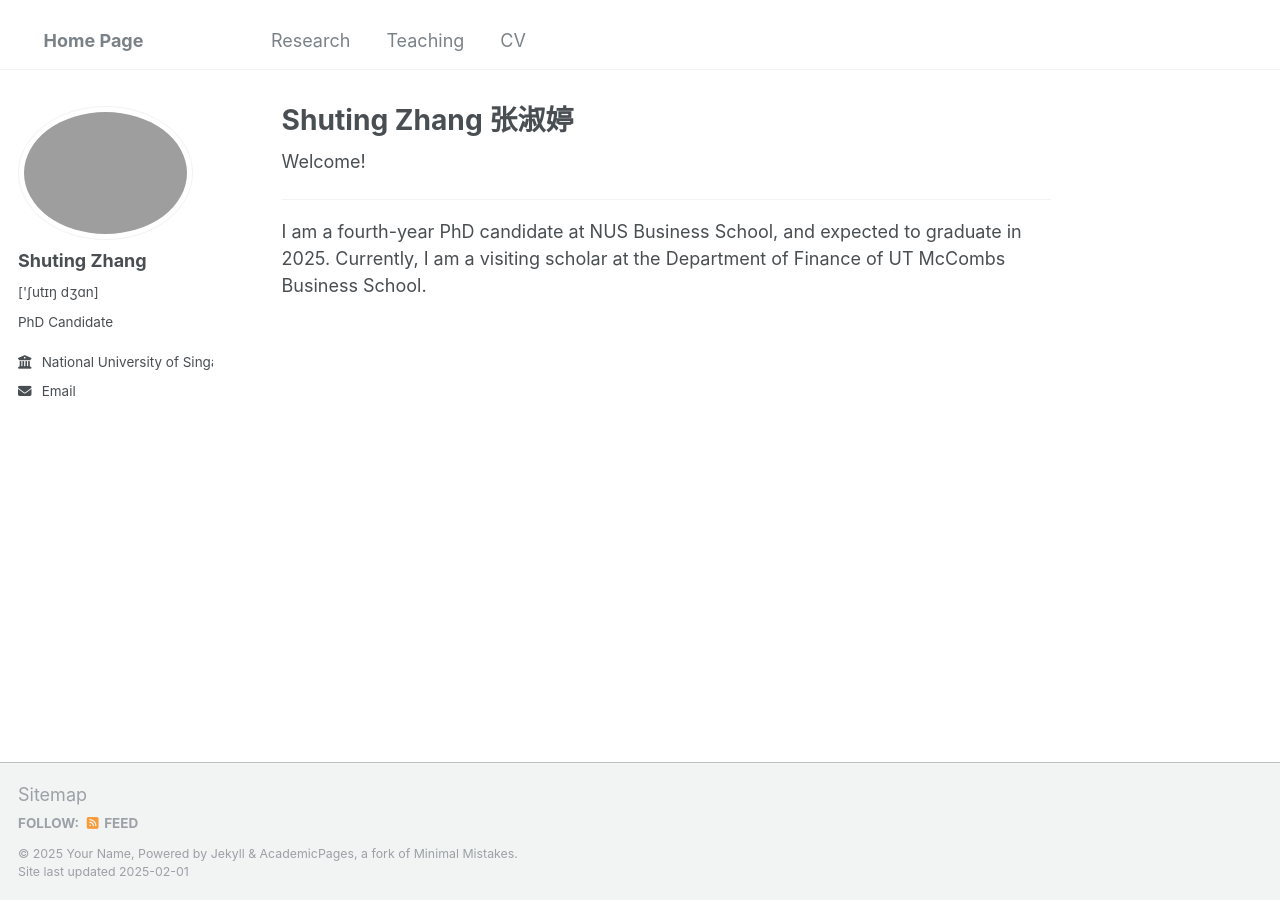
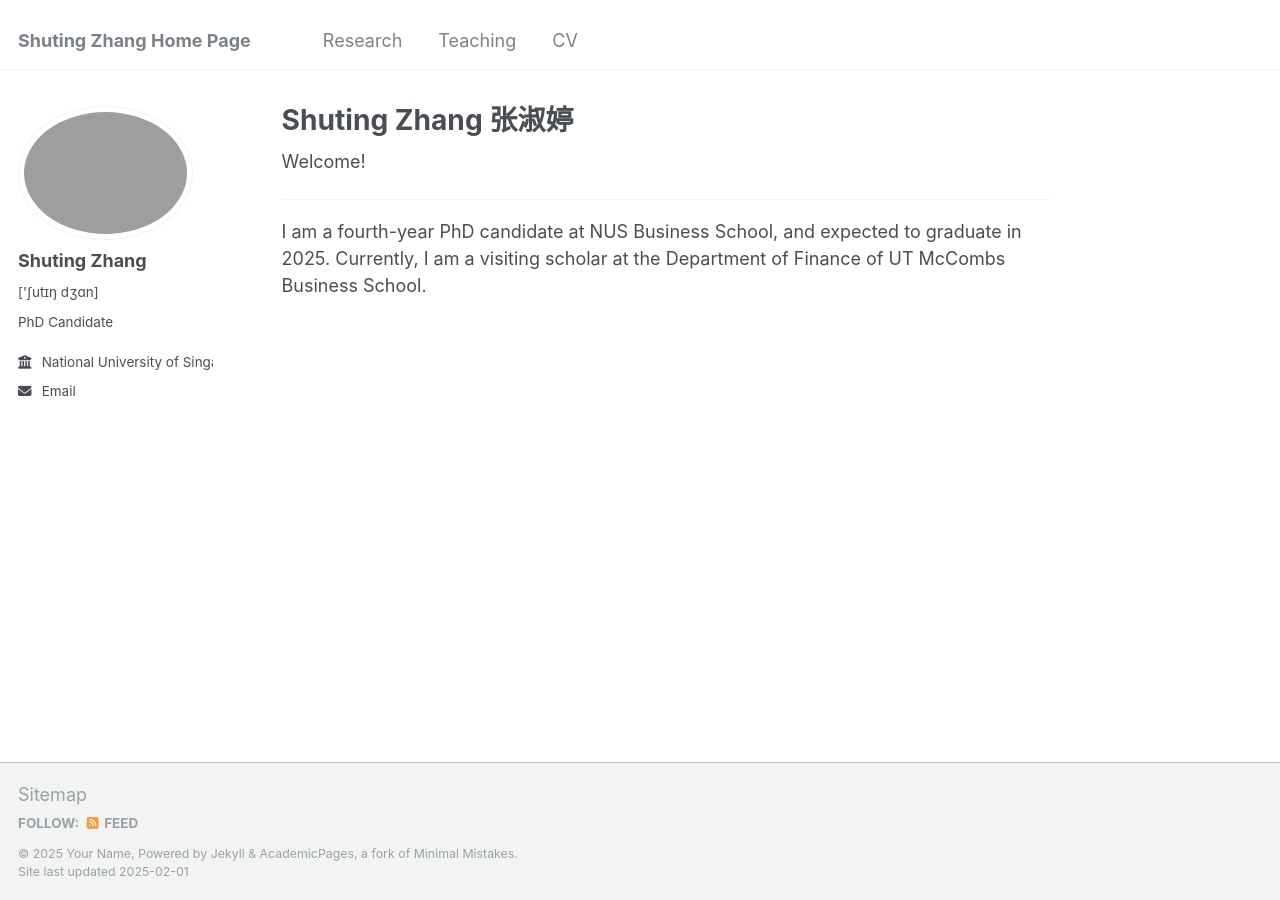
Before and after one commit to ShutingStar7/shutingstar7.github.io, a Jekyll site: the page built from _pages/about.md, in a window 1280 px wide. Built offline with Jekyll 4.4.1, drawn with Linux system fonts in a browser that asks for light colours.

Commit message:
Fix spacing and layout issues

```diff
--- a/_config.yml
+++ b/_config.yml
@@ -8,7 +8,7 @@
 
 # Basic Site Settings
 locale                   : "en-US"
-title                    : "&nbsp;&nbsp;&nbsp;&nbsp;&nbsp;  Home Page   &nbsp;&nbsp;&nbsp;&nbsp;&nbsp;&nbsp;&nbsp;&nbsp;&nbsp;&nbsp;&nbsp;&nbsp;"
+title                    : "Shuting Zhang    Home Page"
 title_separator          : "-"
 name                     : &name "Your Name"
 description              : &description "personal description"
```
